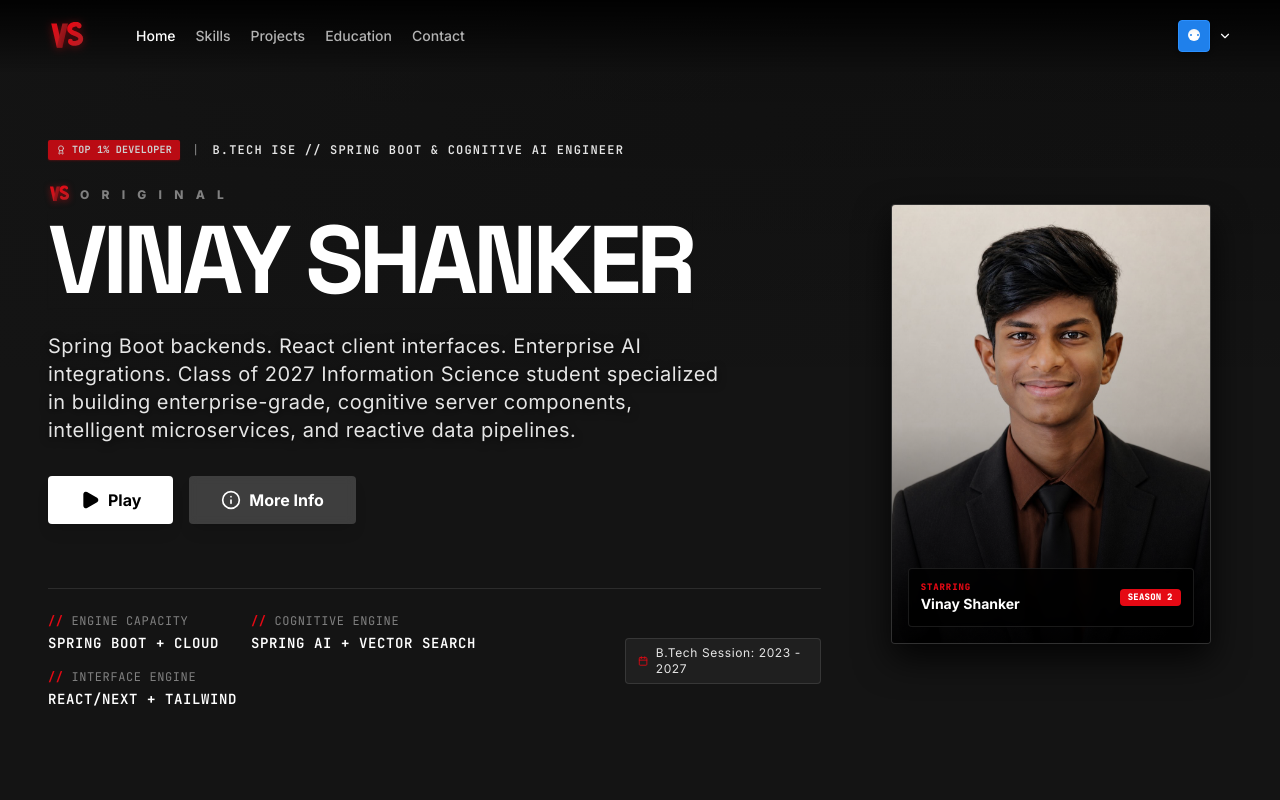
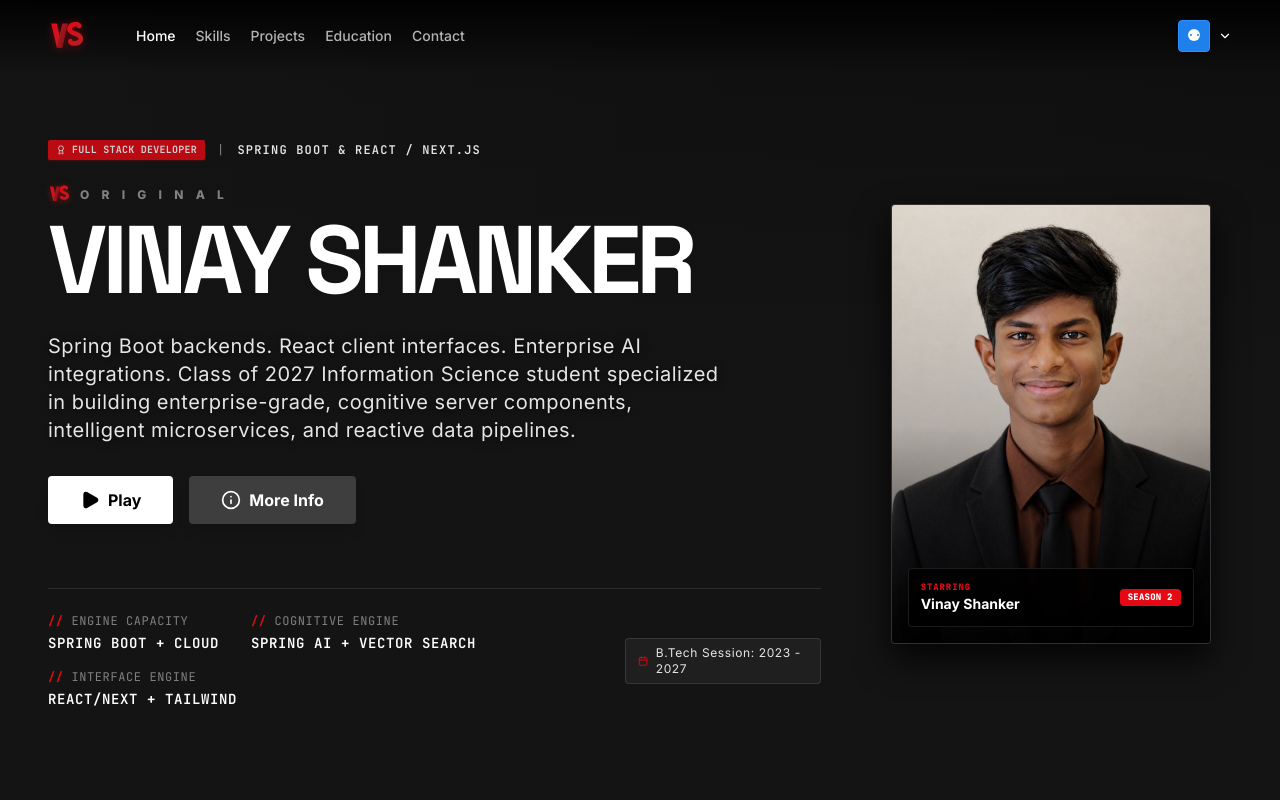
Before and after one commit to vinayshanker9/portfolio, a Next.js app: page / in a window 1280 px wide. Shown: the top 800 px of the page. Built offline with nearby package versions, Linux system fonts and the light colour scheme.

Commit message:
refactor: replace overconfident tagline with full stack role

```diff
--- a/components/homepage/hero-section.jsx
+++ b/components/homepage/hero-section.jsx
@@ -41,11 +41,11 @@ export default function HeroSection() {
             <div className="flex flex-wrap items-center gap-3 mb-6 font-mono text-xs uppercase tracking-widest text-[#e5e5e5]">
               <div className="flex items-center gap-1.5 bg-[#E50914] text-white px-2 py-0.5 rounded-sm font-bold text-[10px] tracking-wide shadow-sm shadow-[#E50914]/30 animate-pulse">
                 <Award size={10} />
-                <span>TOP 1% DEVELOPER</span>
+                <span>FULL STACK DEVELOPER</span>
               </div>
               <span className="text-[#808080]">|</span>
               <span className="text-[#e5e5e5] font-semibold text-[10px] sm:text-xs">
-                B.TECH ISE {"//"} SPRING BOOT & COGNITIVE AI ENGINEER
+                SPRING BOOT & REACT / NEXT.JS
               </span>
             </div>
 
```
